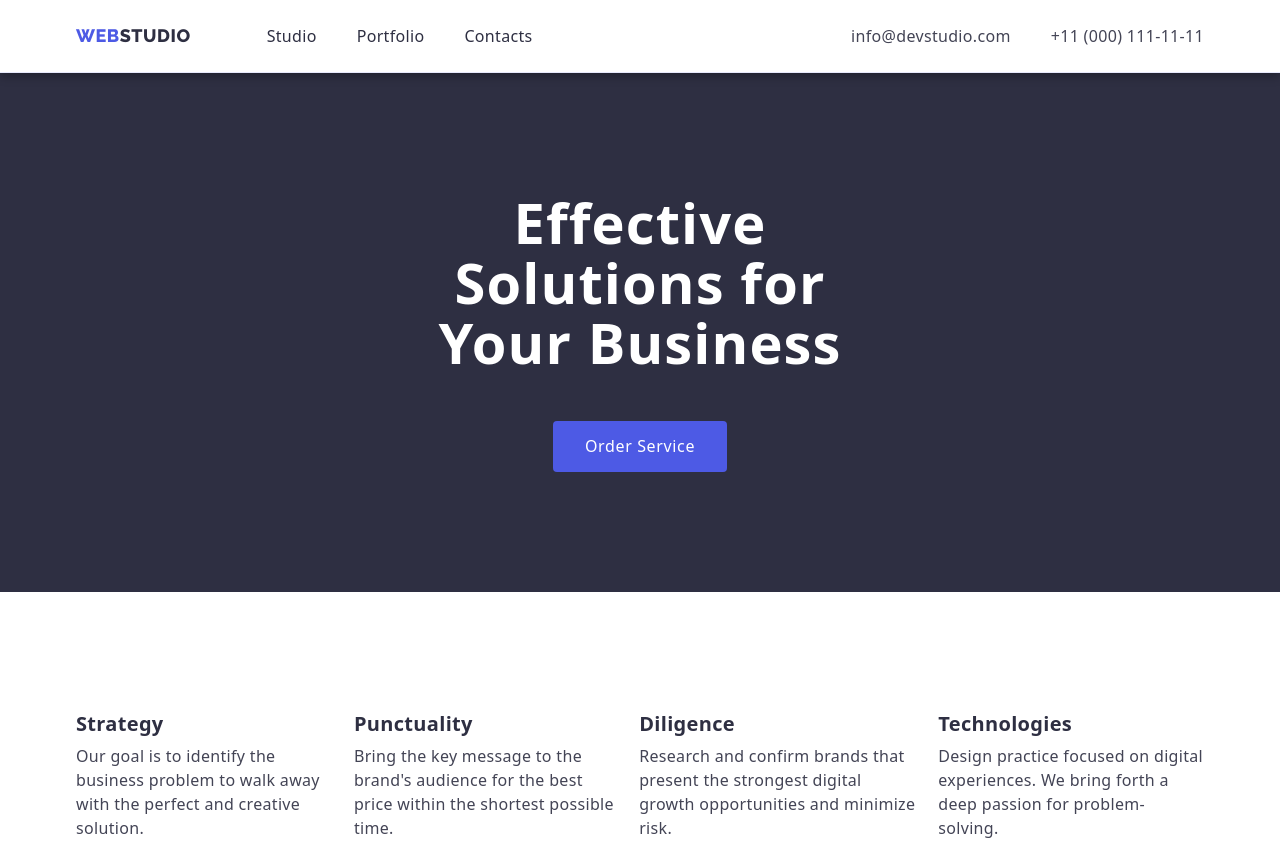
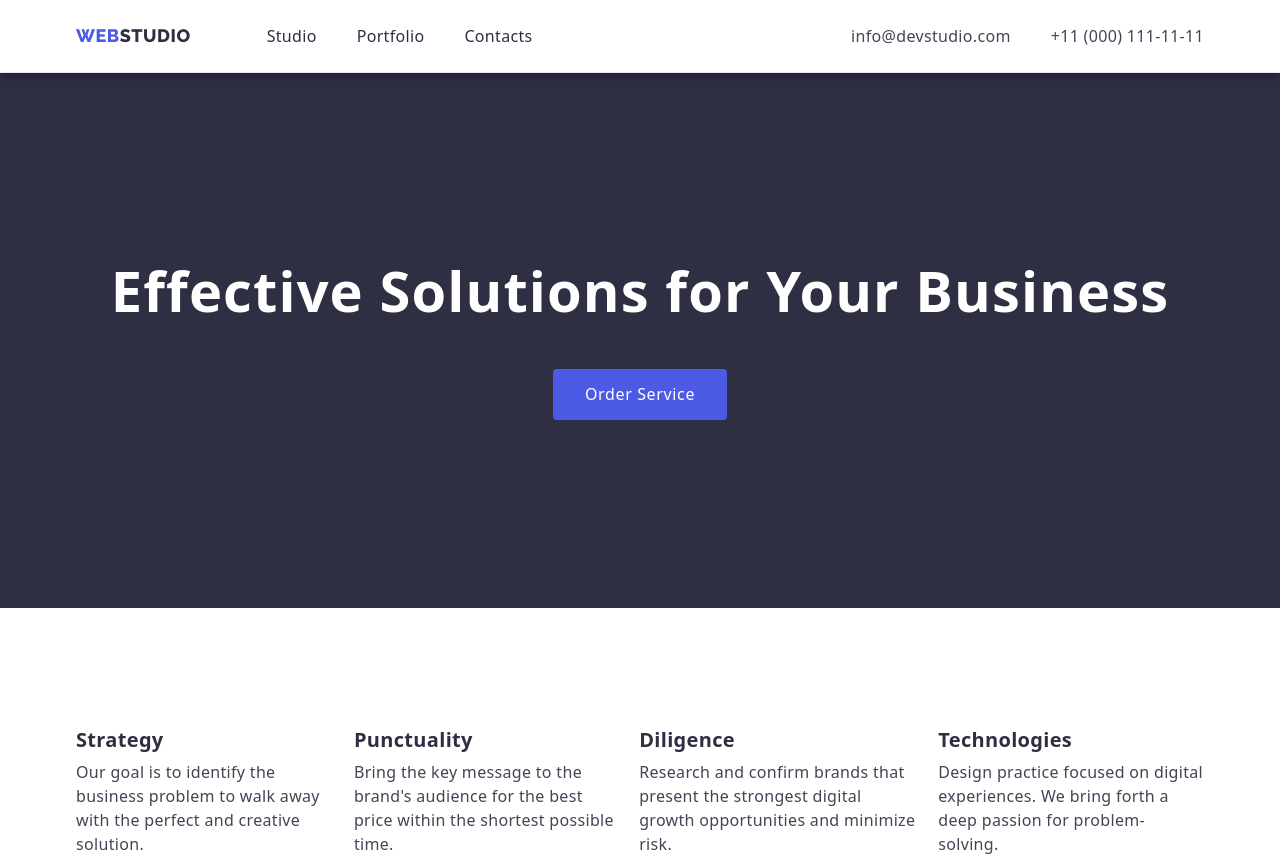
Before and after one commit to Sukharieva/goit-markup-hw-03, a plain HTML site: page index.html in a window 1280 px wide. Shown: the top 859 px of the page. Drawn offline with Linux system fonts and the light colour scheme.

Commit message:
edit hw3 title

```diff
--- a/css/styles.css
+++ b/css/styles.css
@@ -25,6 +25,7 @@ h3,
 ul,
 p {
     margin: 0 ;
+    padding: 0 ;
 }
 
 ul {
@@ -114,6 +115,7 @@ display: block;
     line-height: 1.5;
     letter-spacing: 0.02em;
     color: var(--text-color);
+    margin: 0;
 }
 
 .list {
@@ -159,22 +161,24 @@ display: block;
 .hero {
     background-color: var(--hero-bckround-color);
     color: var(--hero-bckround-color);
-    padding-top: 120px;
-    padding-bottom: 120px;
+    padding-top: 188px;
+    padding-bottom: 188px;
 }
 
-
 .hero-title {
-font-weight: 600;
+    font-style: normal;
+    font-weight: 700;
     font-size: 56px;
     line-height: 1.07;
+    text-align: center;
     letter-spacing: 0.02em;
-text-align: center;
-color: var(--filter-btn-text-color);
-width: 494px;
-margin: 0 auto;
+    margin-left: auto;
+    margin-right: auto ;
     margin-bottom: 48px;
-}
+
+
+    color: var(--filter-btn-text-color);}
+
 
 .btn {
     cursor: pointer;
@@ -190,7 +194,8 @@ margin-bottom: 48px;
     letter-spacing: 0.04em;
     color: var(--hero-btn-text-color);
     background-color: var(--accent-brand);
-    margin: 0 auto;
+    margin-left: auto;
+    margin-right: auto;
     display: flex;
     padding: 16px 32px;
 }
```
Also changed, not shown: index.html (+2 -1 lines), portfolio.html (+1 -1 lines). Lines whose indentation alone changed are shown as unchanged.
